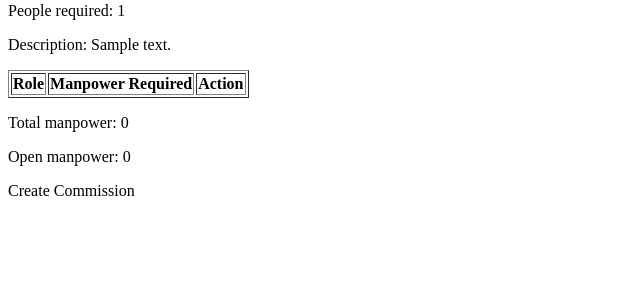
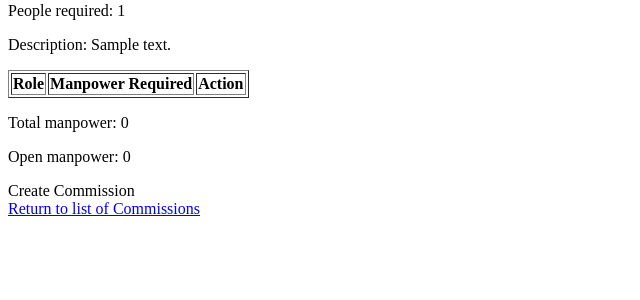
Before and after one commit to seandominicyap-cpu/commongrounds-E-6, a Django app: page /commissions/request/1 in a window 1280 px wide. Shown: the part 254-554 px from the top of the page, without its empty margins (0-640 px from the left). Run offline with Django 5.2, Linux system fonts and the light colour scheme; data comes from the database, SQL or seed files in the repository; tables that the repository leaves empty hold one stand-in row (values such as "Sample post"); data that the repository does not hold is empty.

Commit message:
Added human readable names for commissions objects

```diff
--- a/commongrounds/commissions/models.py
+++ b/commongrounds/commissions/models.py
@@ -119,6 +119,10 @@ class Job(models.Model):
         default=get_default_job_status
     )
 
+    def __str__(self):
+        return self.role
+
+
     class Meta:
         ordering = ["-status", "-manpower_required", "role"]
         verbose_name = "Job"
@@ -145,6 +149,10 @@ class JobApplication(models.Model):
     )
     applied_on = models.DateTimeField(auto_now_add=True)
 
+    def __str__(self):
+        return self.applicant.display_name + " applied to " + self.job.role
+
+
     class Meta:
         ordering = ['status', '-applied_on']
         verbose_name = "Job Application"
--- a/commongrounds/commissions/templates/commissions/commissions_detail.html
+++ b/commongrounds/commissions/templates/commissions/commissions_detail.html
@@ -41,4 +41,6 @@
 {% else %}
     <a href="{% url 'commissions:commission_update' pk %}">Update Commission</a>
 {% endif %}
+<br>
+<a href="{% url 'commissions:commission_list' %}">Return to list of Commissions</a>
 {% endblock %}
--- a/commongrounds/commissions/views.py
+++ b/commongrounds/commissions/views.py
@@ -8,6 +8,7 @@ from django.contrib.auth.mixins import LoginRequiredMixin
 from accounts.mixins import RoleRequiredMixin
 from .forms import JobFormSet, CommissionForm
 from django.http import HttpResponseForbidden
+from django.urls import reverse
 
 from .services import update_commission_status, CommissionService
 # Create your views here.
@@ -119,7 +120,7 @@ class CommissionCreateView(LoginRequiredMixin, RoleRequiredMixin, CreateView):
                 jobs_data=jobs_data
             )
 
-            return redirect(self.success_url)
+            return redirect(reverse('commissions:commission_detail', kwargs={'pk': self.object.pk}))
 
         return self.render_to_response(self.get_context_data(form=form))
 
@@ -151,7 +152,7 @@ class CommissionUpdateView(LoginRequiredMixin, RoleRequiredMixin, UpdateView):
 
             CommissionService.sync_commission_status(self.object)
 
-            return redirect(self.success_url)
+            return redirect(reverse('commissions:commission_detail', kwargs={'pk': self.object.pk}))
 
         return self.render_to_response(self.get_context_data(form=form))
 
```
